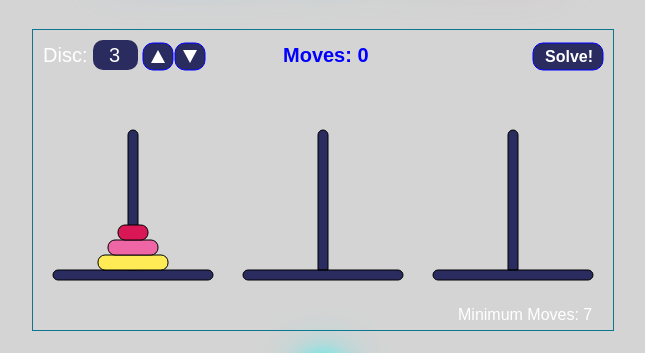
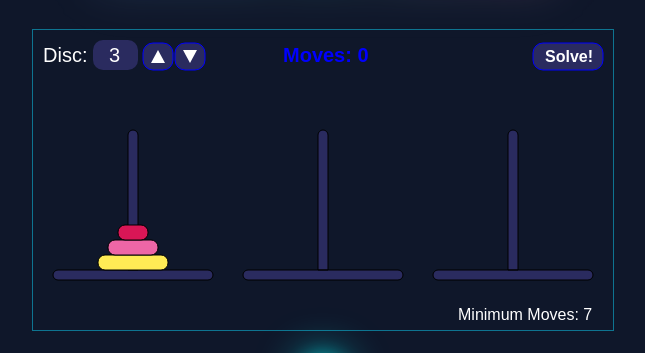
Before and after one commit to pocikode/tower-of-hanoi, a website built with Vite: page index.html in a window 1280 px wide. Shown: the part 143-496 px from the top of the page, without its empty margins (317-962 px from the left). Built offline with nearby package versions, Linux system fonts and the light colour scheme.

Commit message:
fix background

```diff
--- a/index.html
+++ b/index.html
@@ -7,7 +7,7 @@
         <meta name="viewport" content="width=device-width, initial-scale=1.0" />
         <title>Tower of Hanoi</title>
     </head>
-    <body class="h-screen w-screen bg-neutral-300 dark:bg-slate-900">
+    <body class="h-screen w-screen bg-slate-900">
         <div
             id="app"
             class="container flex flex-col items-center mx-auto h-screen"
```
